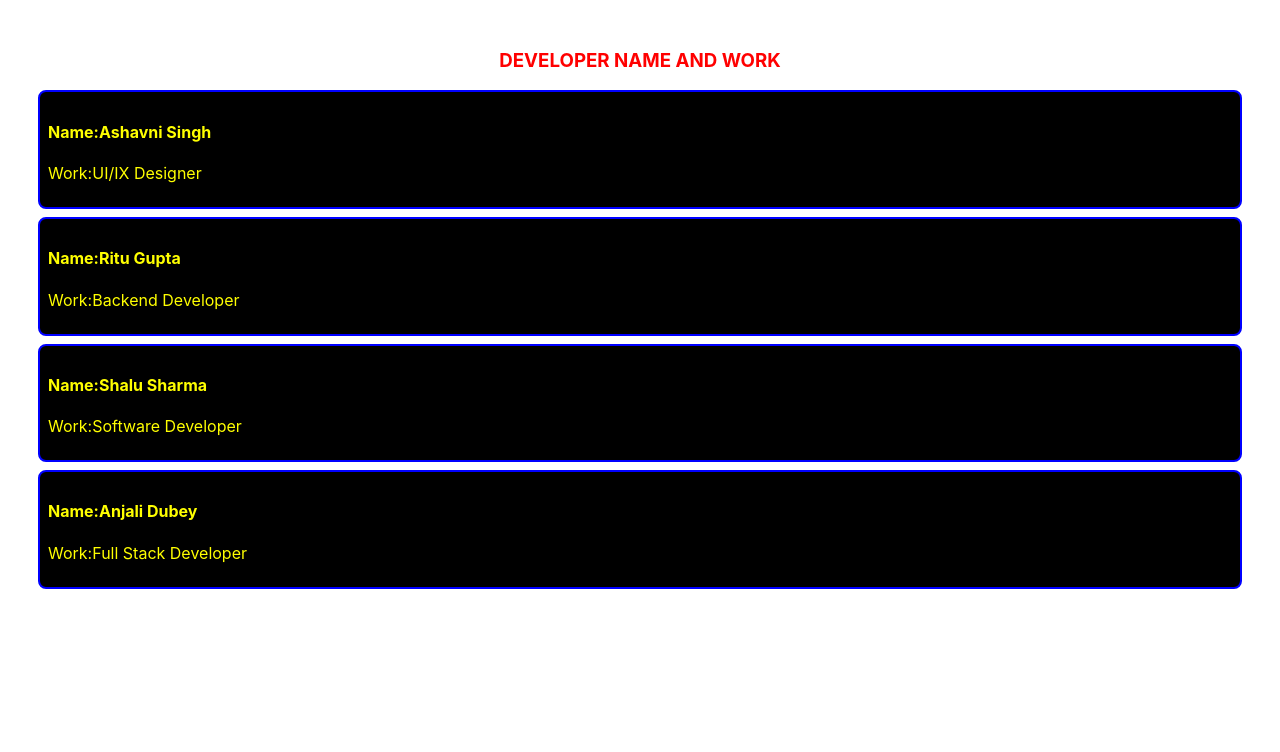
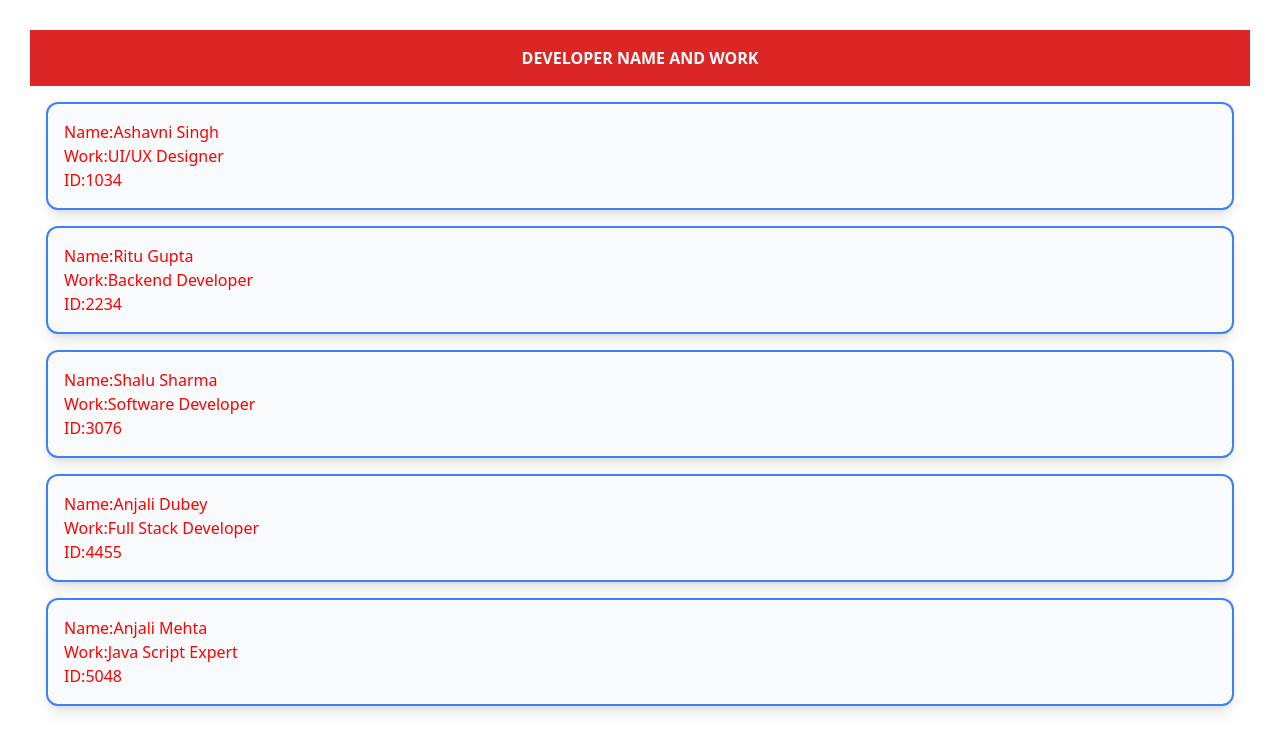
Before and after one commit to keshav2002tewatia/React-first-app, a React (Create React App) app: page / in a window 1280 px wide. Shown: the top 752 px of the page. Built offline with nearby package versions, Linux system fonts and the light colour scheme.

Commit message:
installed tailwindcss and updated app and main card styles

```diff
--- a/package.json
+++ b/package.json
@@ -35,5 +35,10 @@
       "last 1 firefox version",
       "last 1 safari version"
     ]
+  },
+  "devDependencies": {
+    "autoprefixer": "^10.6.2",
+    "postcss": "^8.5.33",
+    "tailwindcss": "^3.4.19"
   }
 }
--- /dev/null
+++ b/postcss.config.js
@@ -0,0 +1,6 @@
+module.exports = {
+  plugins: {
+    tailwindcss: {},
+    autoprefixer: {},
+  },
+}
--- a/src/App.js
+++ b/src/App.js
@@ -253,29 +253,64 @@ import './App.css';
 // export default App;
 
 // 2 exapmle
-function MainCard(probb){
+// function MainCard(probb){
+//   return(
+//     <div style={{
+//       border:'2px solid blue',
+//       padding: '8px',
+// margin:'8px',
+// borderRadius: '8px',
+// backgroundColor:' black'
+//     }}>
+//       <h4 style={{color:'yellow'}}>Name:{probb.name}</h4>
+//       <p style={{color:'yellow'}}>Work:{probb.work}</p>
+//     </div>
+//   )
+// }
+// function App(){
+//   return(
+//     <div style={{padding:'30px'}}>
+//       <h3 style={{textAlign:'center', color:'red'}}>DEVELOPER NAME AND WORK</h3>
+//       <MainCard name="Ashavni Singh" work="UI/IX Designer"/>
+//       <MainCard name="Ritu Gupta" work="Backend Developer"/>
+//       <MainCard name="Shalu Sharma" work="Software Developer"/>
+//       <MainCard name="Anjali Dubey" work="Full Stack Developer"/>
+//           </div>
+//   )
+// }
+// export default App;
+
+// props destrucuriing
+
+function MainCard({name, work, id }){
   return(
-    <div style={{
-      border:'2px solid blue',
-      padding: '8px',
-margin:'8px',
-borderRadius: '8px',
-backgroundColor:' black'
-    }}>
-      <h4 style={{color:'yellow'}}>Name:{probb.name}</h4>
-      <p style={{color:'yellow'}}>Work:{probb.work}</p>
+    <div className="border-2 border-blue-500 m-4 p-4 rounded-xl shadow-lg bg-gray-50"
+    >
+      <h4 style={{color:'red'}}>Name:{name}</h4>
+      <p style={{color:'red'}}>Work:{work}</p>
+      <p style={{color:'red'}}>ID:{id}</p>
     </div>
   )
 }
 function App(){
+  const teamData = [
+    {id:1034, name: "Ashavni Singh", work: "UI/UX Designer"},
+    {id:2234, name: "Ritu Gupta", work: "Backend Developer"},
+    {id:3076, name: "Shalu Sharma", work: "Software Developer"},
+    { id:4455, name: "Anjali Dubey", work: "Full Stack Developer"},
+    { id:5048, name: "Anjali Mehta", work: "Java Script Expert"}
+  ]
   return(
-    <div style={{padding:'30px'}}>
-      <h3 style={{textAlign:'center', color:'red'}}>DEVELOPER NAME AND WORK</h3>
-      <MainCard name="Ashavni Singh" work="UI/IX Designer"/>
-      <MainCard name="Ritu Gupta" work="Backend Developer"/>
-      <MainCard name="Shalu Sharma" work="Software Developer"/>
-      <MainCard name="Anjali Dubey" work="Full Stack Developer"/>
-          </div>
+    <div style={{padding: '30px'}}>
+      <h3 className="bg-red-600 text-white p-4 font-bold text-center">DEVELOPER NAME AND WORK</h3>
+      {teamData.map((person)=>(
+        <MainCard
+        key={person.id}
+        id={person.id}
+        name={person.name}
+        work={person.work}/>
+      ))}
+    </div>
   )
 }
 export default App;
--- a/src/index.css
+++ b/src/index.css
@@ -1,13 +1,3 @@
-body {
-  margin: 0;
-  font-family: -apple-system, BlinkMacSystemFont, 'Segoe UI', 'Roboto', 'Oxygen',
-    'Ubuntu', 'Cantarell', 'Fira Sans', 'Droid Sans', 'Helvetica Neue',
-    sans-serif;
-  -webkit-font-smoothing: antialiased;
-  -moz-osx-font-smoothing: grayscale;
-}
-
-code {
-  font-family: source-code-pro, Menlo, Monaco, Consolas, 'Courier New',
-    monospace;
-}
+@tailwind base;
+@tailwind components;
+@tailwind utilities;
--- /dev/null
+++ b/tailwind.config.js
@@ -0,0 +1,10 @@
+/** @type {import('tailwindcss').Config} */
+module.exports = {
+  content: [
+    "./src/**/*.{js,jsx,ts,tsx}",
+  ],
+  theme: {
+    extend: {},
+  },
+  plugins: [],
+}
```
Also changed, not shown: 1 other file (tests, documents, lock files or other folders).
